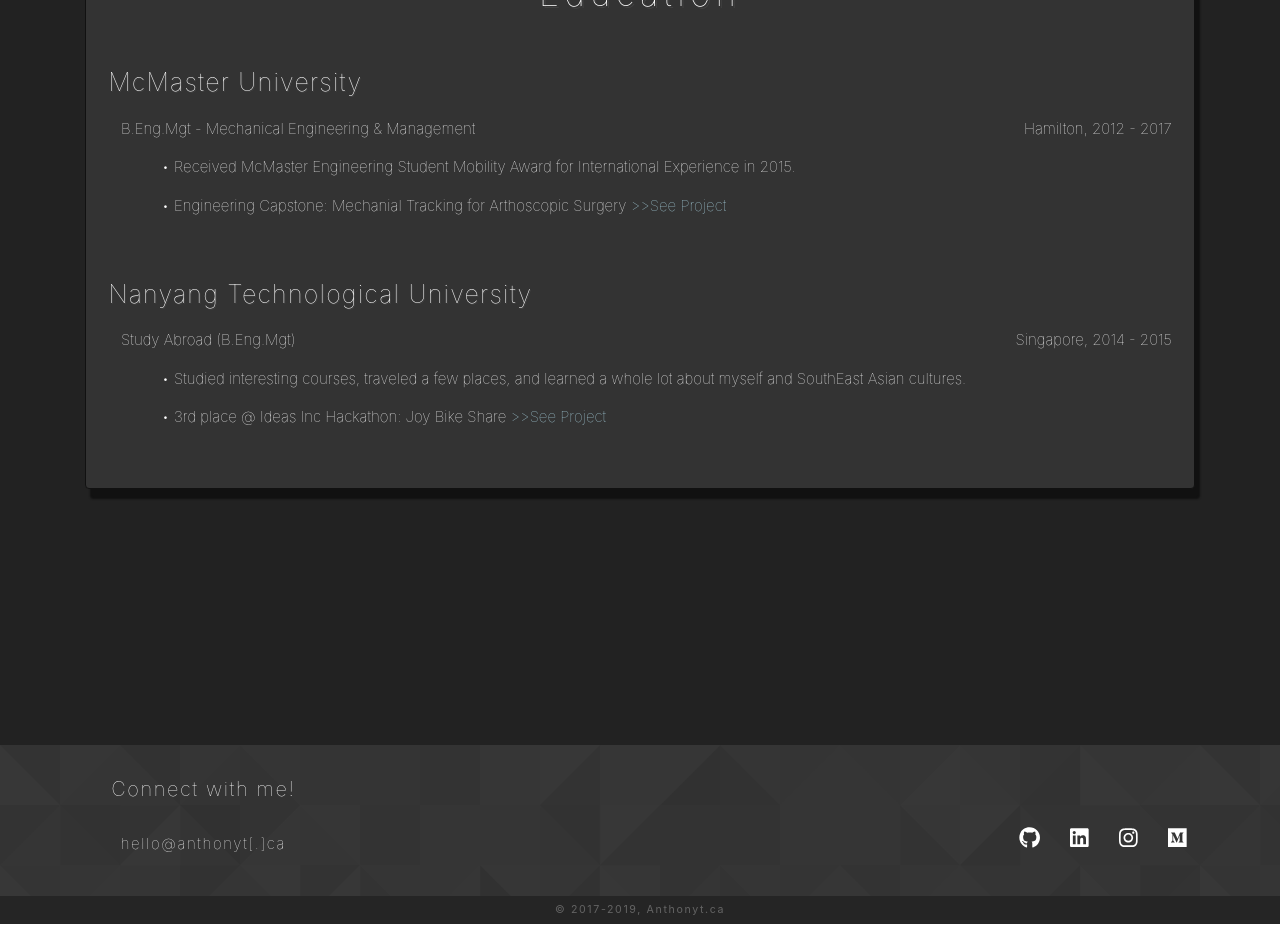
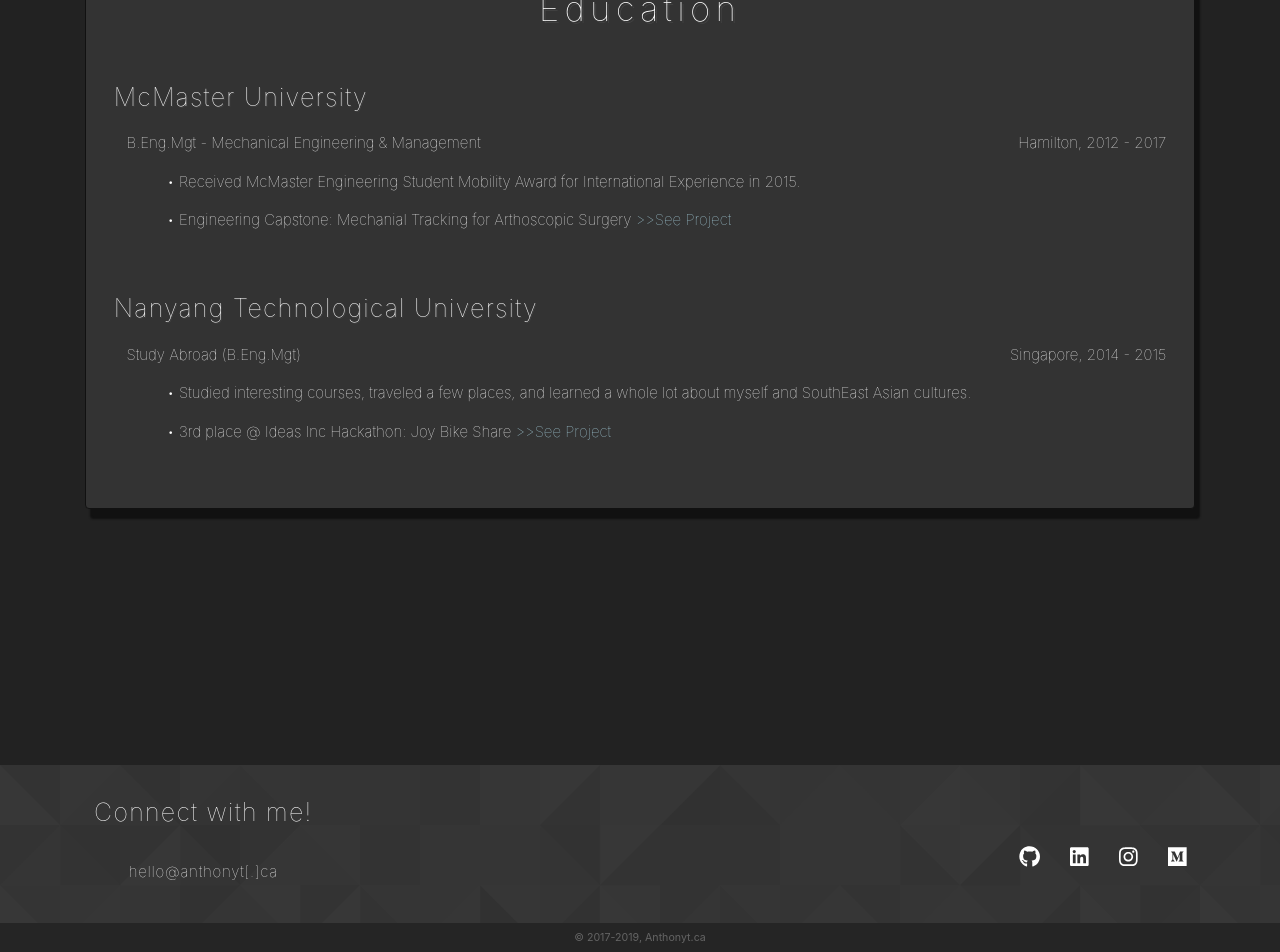
Before and after one commit to anthonytwh/anthonytwh.github.io, a React (Create React App) app: page / in a window 1280 px wide. Shown: the part 3609-4561 px from the top of the page. Before the commit the page ends 4533 px from the top, so only its background shows below. Built offline with nearby package versions, Linux system fonts and the light colour scheme.

Commit message:
minor format tweaks

```diff
--- a/src/assets/styles.css
+++ b/src/assets/styles.css
@@ -229,10 +229,10 @@ Text-Body == size: 15px
 .Portfolio-card {
   background-color: #333;
   border-color: #111;
-  padding-top: 2%;
-  padding-bottom: 2%;
-  padding-left: 2%;
-  padding-right: 2%;
+  padding-top: 2.5%;
+  padding-bottom: 2.5%;
+  padding-left: 2.5%;
+  padding-right: 2.5%;
   box-shadow: 5px 10px 2px #111;
 }
 
@@ -274,27 +274,30 @@ Text-Body == size: 15px
 .Footer {
   background: url("mid-section.png");
   color: white;
-  letter-spacing: 0.1em;
   text-align: center;
   padding-top: 2.5%;
 
 }
 
-.Footer-div {
+/*.Footer-div {
   position: relative;
   right: 0;
   bottom: 0;
   left: 0;
 }
+*/
 
 .Footer-head {
-  font-size: 20px;
+  font-size: 25px;
   font-weight: 100;
+  letter-spacing: 0.05em;
 }
 
 .Footer-body{
+  color: white;
   font-size: 15px;
-  font-weight: 120;
+  letter-spacing: 0.05em;
+  font-weight: 100;
 }
 
 .Footer-icons {
@@ -302,7 +305,7 @@ Text-Body == size: 15px
 }
 
 .Footer-icons:hover {
-  color: lightgreen;
+  color: lightblue;
 }
 
 .Footer-foot {
--- a/src/components/Footer.jsx
+++ b/src/components/Footer.jsx
@@ -14,12 +14,12 @@ class Footer extends Component {
 
 	render() {
 		return (
-			<div className="Footer-div">
+			<div>
 				<Row>
 					<Col>
 						<h1 className="Footer-head"> Connect with me! </h1>
 						<br></br>
-						<p className="Footer-body"> hello@anthonyt[.]ca </p>
+						<p><a className="Footer-body" href="#"> hello@anthonyt[.]ca </a></p>
 					</Col>
 					<Col>
 						<br></br><br></br>
```
